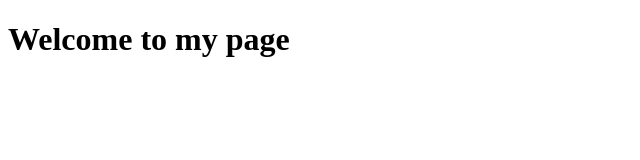
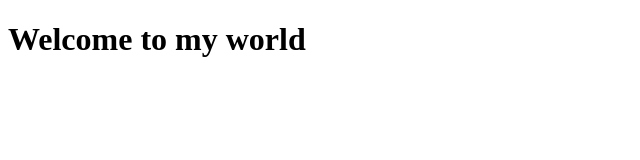
Before and after one commit to MagicAce1988/sampleproject, a plain HTML site: page index.html in a window 1280 px wide. Shown: the full height of the page, 0-640 px from the left. Drawn offline with Linux system fonts and the light colour scheme.

Commit message:
done the header

```diff
--- a/index.html
+++ b/index.html
@@ -6,6 +6,6 @@
     <title>Document</title>
   </head>
   <body>
-    <h1>Welcome to my page</h1>
+    <h1>Welcome to my world</h1>
   </body>
 </html>
```
